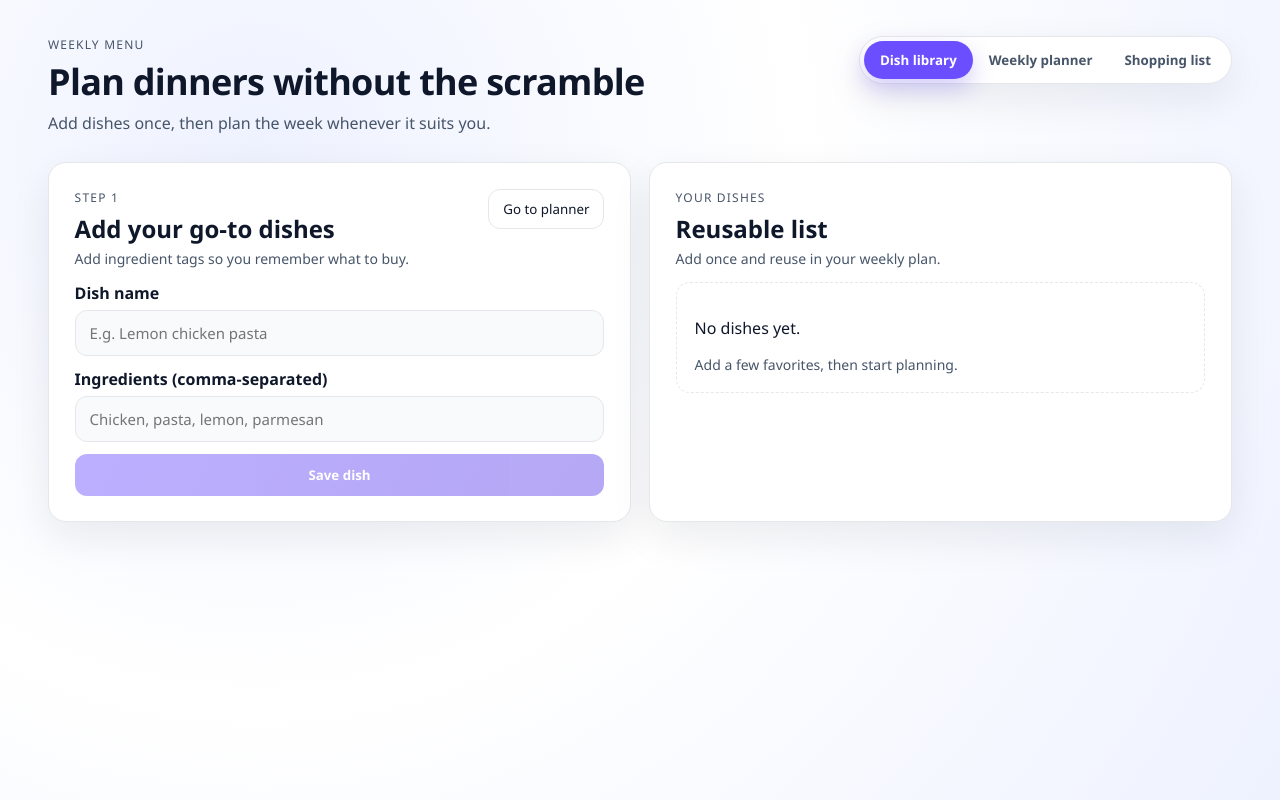
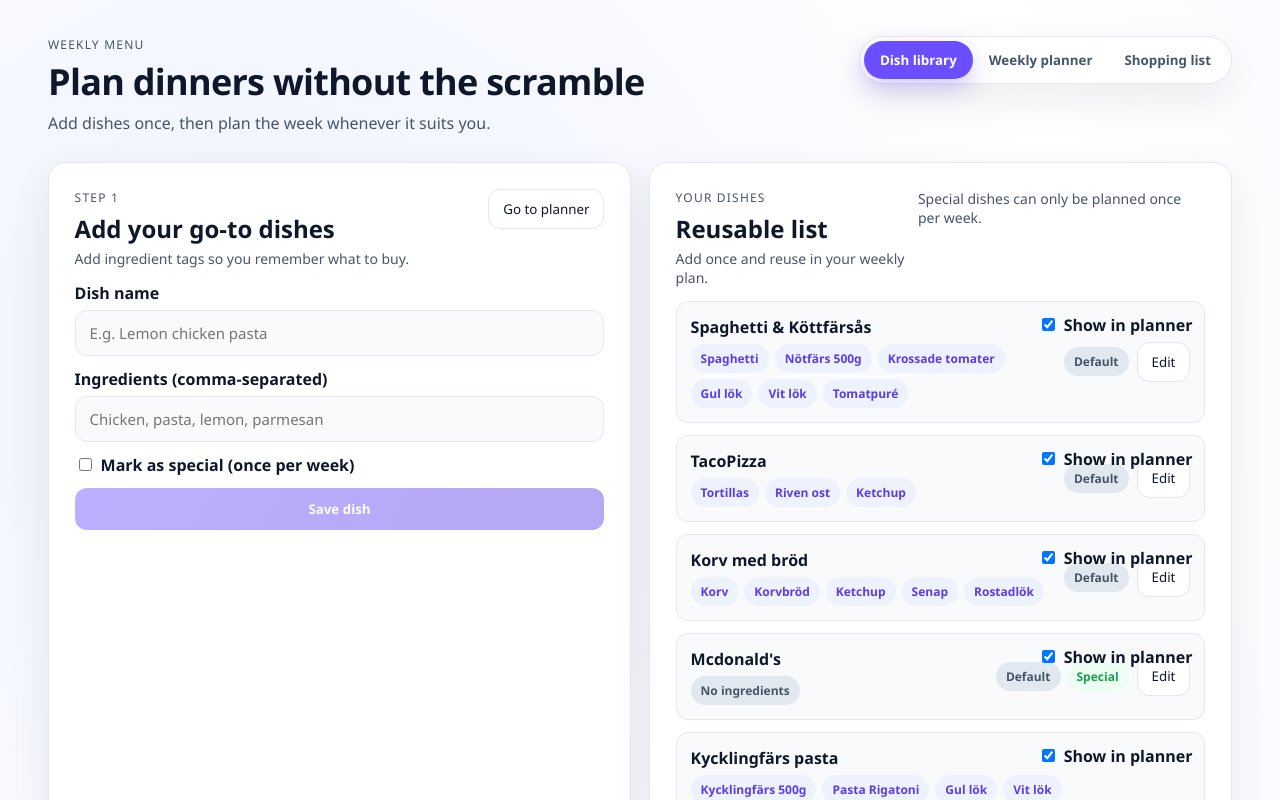
Before and after one commit to FeffCodeMaster/weekly-food-menu, a React (Create React App) app in the folder my-app/: page / in a window 1280 px wide. Shown: the top 800 px of the page. Built offline with nearby package versions, Linux system fonts and the light colour scheme.

Commit message:
Adding some new features to the app

```diff
--- a/my-app/src/App.css
+++ b/my-app/src/App.css
@@ -190,6 +190,7 @@ button {
   border: 1px solid var(--border);
   border-radius: 12px;
   background: #f9fafb;
+  position: relative;
 }
 
 .dish-card.editing {
@@ -202,6 +203,22 @@ button {
   display: flex;
   gap: 8px;
   align-items: center;
+}
+
+.inline-toggle {
+  display: inline-flex;
+  align-items: center;
+  gap: 6px;
+  font-weight: 600;
+}
+
+.planner-toggle {
+  position: absolute;
+  top: 12px;
+  right: 12px;
+  display: inline-flex;
+  align-items: center;
+  gap: 6px;
 }
 
 .dish-name {
@@ -220,9 +237,20 @@ button {
   font-size: 12px;
 }
 
+.pill.accent {
+  background: #ecfdf3;
+  color: #16a34a;
+}
+
 .pill.muted {
   background: #e2e8f0;
   color: var(--muted);
+}
+
+.pill-row {
+  display: flex;
+  gap: 6px;
+  align-items: center;
 }
 
 .ingredient-list {
--- a/my-app/src/App.tsx
+++ b/my-app/src/App.tsx
@@ -1,10 +1,14 @@
 import React, { FormEvent, useEffect, useMemo, useState } from 'react';
 import './App.css';
+import defaultDishes from './defaultDishes.json';
 
 type Dish = {
   id: string;
   name: string;
   ingredients: string[];
+  includeInPlanner?: boolean;
+  isDefault?: boolean;
+  special?: boolean;
 };
 
 const daysOfWeek = ['Monday', 'Tuesday', 'Wednesday', 'Thursday', 'Friday', 'Saturday', 'Sunday'];
@@ -19,6 +23,20 @@ const createEmptyPlan = () =>
     return acc;
   }, {} as Record<string, string | null>);
 
+const normalizeDish = (item: any): Dish | null => {
+  if (!item || typeof item !== 'object') return null;
+  const name = typeof item.name === 'string' ? item.name : '';
+  const ingredients = Array.isArray(item.ingredients)
+    ? item.ingredients.map((ing: any) => (typeof ing === 'string' ? ing : '')).filter(Boolean)
+    : [];
+  const id = typeof item.id === 'string' ? item.id : `${Date.now()}-${Math.random().toString(16).slice(2)}`;
+  const includeInPlanner = item.includeInPlanner !== false;
+  const isDefault = item.isDefault === true;
+  const special = item.special === true;
+  if (!name) return null;
+  return { id, name, ingredients, includeInPlanner, isDefault, special };
+};
+
 const loadDishesFromStorage = (): Dish[] => {
   if (!isBrowser) return [];
   try {
@@ -26,21 +44,27 @@ const loadDishesFromStorage = (): Dish[] => {
     if (!saved) return [];
     const parsed = JSON.parse(saved);
     if (!Array.isArray(parsed)) return [];
-    return parsed
-      .map((item) => {
-        if (!item || typeof item !== 'object') return null;
-        const name = typeof item.name === 'string' ? item.name : '';
-        const ingredients = Array.isArray(item.ingredients)
-          ? item.ingredients.map((ing: any) => (typeof ing === 'string' ? ing : '')).filter(Boolean)
-          : [];
-        const id = typeof item.id === 'string' ? item.id : `${Date.now()}-${Math.random().toString(16).slice(2)}`;
-        if (!name) return null;
-        return { id, name, ingredients };
-      })
-      .filter(Boolean) as Dish[];
+    return parsed.map((item) => normalizeDish(item)).filter(Boolean) as Dish[];
   } catch {
     return [];
   }
+};
+
+const mergeWithDefaults = (stored: Dish[]): Dish[] => {
+  const base = (defaultDishes as Dish[]).map((dish) => ({
+    ...dish,
+    includeInPlanner: dish.includeInPlanner !== false,
+    isDefault: true,
+  }));
+  const byId = new Map<string, Dish>();
+  base.forEach((dish) => byId.set(dish.id, dish));
+  stored.forEach((dish) => {
+    const normalized = normalizeDish(dish);
+    if (!normalized) return;
+    const existing = byId.get(normalized.id);
+    byId.set(normalized.id, existing ? { ...existing, ...normalized, isDefault: existing.isDefault || normalized.isDefault } : normalized);
+  });
+  return Array.from(byId.values());
 };
 
 const loadPlanFromStorage = (): Record<string, string | null> => {
@@ -66,15 +90,20 @@ const loadPlanFromStorage = (): Record<string, string | null> => {
 
 function App() {
   const [activeView, setActiveView] = useState<'dishes' | 'planner' | 'shopping'>('dishes');
-  const [dishes, setDishes] = useState<Dish[]>(loadDishesFromStorage);
+  const [dishes, setDishes] = useState<Dish[]>(() => mergeWithDefaults(loadDishesFromStorage()));
   const [dishName, setDishName] = useState('');
   const [dishIngredients, setDishIngredients] = useState('');
+  const [dishIsSpecial, setDishIsSpecial] = useState(false);
   const [editingDishId, setEditingDishId] = useState<string | null>(null);
   const [editingName, setEditingName] = useState('');
   const [editingIngredients, setEditingIngredients] = useState('');
+  const [editingSpecial, setEditingSpecial] = useState(false);
   const [weeklyPlan, setWeeklyPlan] = useState<Record<string, string | null>>(loadPlanFromStorage);
 
-  const dishOptions = useMemo(() => dishes.map((dish) => ({ value: dish.id, label: dish.name })), [dishes]);
+  const dishOptions = useMemo(
+    () => dishes.filter((dish) => dish.includeInPlanner !== false).map((dish) => ({ value: dish.id, label: dish.name })),
+    [dishes],
+  );
 
   const shoppingItems = useMemo(() => {
     const counts: Record<string, { name: string; count: number }> = {};
@@ -93,6 +122,16 @@ function App() {
     });
     return Object.values(counts).sort((a, b) => a.name.localeCompare(b.name));
   }, [dishes, weeklyPlan]);
+
+  const specialAssignments = useMemo(() => {
+    return Object.entries(weeklyPlan).reduce((acc, [day, dishId]) => {
+      const dish = dishes.find((item) => item.id === dishId);
+      if (dish?.special) {
+        acc.push(day);
+      }
+      return acc;
+    }, [] as string[]);
+  }, [weeklyPlan, dishes]);
 
   useEffect(() => {
     if (!isBrowser) return;
@@ -120,23 +159,28 @@ function App() {
       id: `${Date.now()}-${Math.random().toString(16).slice(2)}`,
       name: trimmedName,
       ingredients,
+      includeInPlanner: true,
+      special: dishIsSpecial,
     };
 
     setDishes((prev) => [...prev, newDish]);
     setDishName('');
     setDishIngredients('');
+    setDishIsSpecial(false);
   };
 
   const startEdit = (dish: Dish) => {
     setEditingDishId(dish.id);
     setEditingName(dish.name);
     setEditingIngredients(dish.ingredients.join(', '));
+    setEditingSpecial(Boolean(dish.special));
   };
 
   const cancelEdit = () => {
     setEditingDishId(null);
     setEditingName('');
     setEditingIngredients('');
+    setEditingSpecial(false);
   };
 
   const saveEdit = () => {
@@ -152,12 +196,18 @@ function App() {
       .map((item) => item.trim())
       .filter(Boolean);
     setDishes((prev) =>
-      prev.map((dish) => (dish.id === editingDishId ? { ...dish, name: trimmed, ingredients } : dish)),
+      prev.map((dish) =>
+        dish.id === editingDishId ? { ...dish, name: trimmed, ingredients, special: editingSpecial } : dish,
+      ),
     );
     cancelEdit();
   };
 
   const removeDish = (dishId: string) => {
+    const target = dishes.find((dish) => dish.id === dishId);
+    if (target?.isDefault) {
+      return;
+    }
     if (editingDishId === dishId) {
       cancelEdit();
     }
@@ -174,7 +224,39 @@ function App() {
   };
 
   const assignDishToDay = (day: string, dishId: string) => {
-    setWeeklyPlan((prev) => ({ ...prev, [day]: dishId || null }));
+    setWeeklyPlan((prev) => {
+      const dish = dishes.find((item) => item.id === dishId);
+      if (dish?.special) {
+        const otherSpecialPlanned = Object.entries(prev).some(([existingDay, plannedId]) => {
+          if (existingDay === day) {
+            return false;
+          }
+          const plannedDish = dishes.find((item) => item.id === plannedId);
+          return plannedDish?.special;
+        });
+        if (otherSpecialPlanned) {
+          return prev;
+        }
+      }
+      return { ...prev, [day]: dishId || null };
+    });
+  };
+
+  const toggleIncludeInPlanner = (dishId: string, include: boolean) => {
+    setDishes((prev) =>
+      prev.map((dish) => (dish.id === dishId ? { ...dish, includeInPlanner: include } : dish)),
+    );
+    if (!include) {
+      setWeeklyPlan((prev) => {
+        const updated = { ...prev };
+        Object.entries(prev).forEach(([day, plannedId]) => {
+          if (plannedId === dishId) {
+            updated[day] = null;
+          }
+        });
+        return updated;
+      });
+    }
   };
 
   const plannedDishName = (dishId: string | null) => dishes.find((dish) => dish.id === dishId)?.name || 'Pick a dish';
@@ -253,6 +335,14 @@ function App() {
                   placeholder="Chicken, pasta, lemon, parmesan"
                 />
               </label>
+              <label className="inline-toggle">
+                <input
+                  type="checkbox"
+                  checked={dishIsSpecial}
+                  onChange={(event) => setDishIsSpecial(event.target.checked)}
+                />
+                <span>Mark as special (once per week)</span>
+              </label>
               <button className="primary" type="submit" disabled={!dishName.trim()}>
                 Save dish
               </button>
@@ -266,6 +356,7 @@ function App() {
             <h2>Reusable list</h2>
             <p className="subtext">Add once and reuse in your weekly plan.</p>
           </div>
+          <p className="subtext">Special dishes can only be planned once per week.</p>
         </div>
             {dishes.length === 0 ? (
               <div className="empty">
@@ -297,6 +388,14 @@ function App() {
                             placeholder="Chicken, pasta, lemon, parmesan"
                           />
                         </label>
+                        <label className="inline-toggle">
+                          <input
+                            type="checkbox"
+                            checked={editingSpecial}
+                            onChange={(event) => setEditingSpecial(event.target.checked)}
+                          />
+                          <span>Mark as special (once per week)</span>
+                        </label>
                         <div className="dish-actions">
                           <button className="primary" type="button" onClick={saveEdit} disabled={!editingName.trim()}>
                             Save
@@ -308,6 +407,16 @@ function App() {
                       </div>
                     ) : (
                       <>
+                        <div className="planner-toggle">
+                          <label className="inline-toggle">
+                            <input
+                              type="checkbox"
+                              checked={dish.includeInPlanner !== false}
+                              onChange={(event) => toggleIncludeInPlanner(dish.id, event.target.checked)}
+                            />
+                            <span>Show in planner</span>
+                          </label>
+                        </div>
                         <div>
                           <p className="dish-name">{dish.name}</p>
                           <div className="ingredient-list" aria-label="Ingredients">
@@ -323,7 +432,10 @@ function App() {
                           </div>
                         </div>
                         <div className="dish-actions">
-                          <span className="pill">Ready for planner</span>
+                          <div className="pill-row">
+                            {dish.isDefault ? <span className="pill muted">Default</span> : <span className="pill">Ready for planner</span>}
+                            {dish.special && <span className="pill accent">Special</span>}
+                          </div>
                           <button
                             className="ghost"
                             type="button"
@@ -332,6 +444,7 @@ function App() {
                           >
                             Edit
                           </button>
+                          {!dish.isDefault && (
                             <button
                               className="ghost danger"
                               type="button"
@@ -340,6 +453,7 @@ function App() {
                             >
                               Remove
                             </button>
+                          )}
                         </div>
                       </>
                     )}
@@ -384,11 +498,18 @@ function App() {
                         onChange={(event) => assignDishToDay(day, event.target.value)}
                       >
                         <option value="">Pick a dish</option>
-                        {dishOptions.map((dish) => (
-                          <option key={dish.value} value={dish.value}>
+                        {dishOptions.map((dish) => {
+                          const specialDish = dishes.find((item) => item.id === dish.value);
+                          const otherSpecialPlanned = specialAssignments.some((assignedDay) => assignedDay !== day);
+                          const isDisabled =
+                            specialDish?.special && otherSpecialPlanned && weeklyPlan[day] !== dish.value;
+                          return (
+                            <option key={dish.value} value={dish.value} disabled={isDisabled}>
                               {dish.label}
+                              {specialDish?.special ? ' (special)' : ''}
                             </option>
-                        ))}
+                          );
+                        })}
                       </select>
                       <button className="ghost" type="button" onClick={() => clearPlan(day)}>
                         Clear
--- /dev/null
+++ b/my-app/src/defaultDishes.json
@@ -0,0 +1,178 @@
+[
+  {
+    "id": "spaghetti-bolognese",
+    "name": "Spaghetti & Köttfärsås",
+    "ingredients": [
+      "Spaghetti",
+      "Nötfärs 500g",
+      "Krossade tomater",
+      "Gul lök",
+      "Vit lök",
+      "Tomatpuré"
+    ],
+    "includeInPlanner": true,
+    "isDefault": true
+  },
+  {
+    "id": "taco-pizza",
+    "name": "TacoPizza",
+    "ingredients": [
+      "Tortillas",
+      "Riven ost",
+      "Ketchup"
+    ],
+    "includeInPlanner": true,
+    "isDefault": true
+  },
+  {
+    "id": "korv-med-bröd",
+    "name": "Korv med bröd",
+    "ingredients": [
+      "Korv",
+      "Korvbröd",
+      "Ketchup",
+      "Senap",
+      "Rostadlök"
+    ],
+    "includeInPlanner": true,
+    "isDefault": true
+  },
+  {
+    "id": "korv-med-bröd",
+    "name": "Korv med bröd",
+    "ingredients": [
+      "Korv",
+      "Korvbröd",
+      "Ketchup",
+      "Senap",
+      "Rostadlök"
+    ],
+    "includeInPlanner": true,
+    "isDefault": true
+  },
+  {
+    "id": "mc-dondalds",
+    "name": "Mcdonald's",
+    "ingredients": [],
+    "includeInPlanner": true,
+    "isDefault": true,
+    "special": true
+  },
+  {
+    "id": "kycklingfärs-pasta",
+    "name": "Kycklingfärs pasta",
+    "ingredients": [
+      "Kycklingfärs 500g",
+      "Pasta Rigatoni",
+      "Gul lök",
+      "Vit lök",
+      "Tomatpuré",
+      "Lökpulver",
+      "Paprika pulver",
+      "Oregano",
+      "Cayennepeppar",
+      "Buljongtärning Höns",
+      "Vispgrädde 40%",
+      "Soltrokade tomater",
+      "Spenat"
+    ],
+    "includeInPlanner": true,
+    "isDefault": true
+  },
+  {
+    "id": "köttbullar-och-makaroner",
+    "name": "Köttbullar och makaroner",
+    "ingredients": [
+      "Köttbullar",
+      "Makaroner",
+      "Ketchup"
+    ],
+    "includeInPlanner": true,
+    "isDefault": true
+  },
+  {
+    "id": "tomat-soppa",
+    "name": "Tomatsoppa",
+    "ingredients": [
+      "Kelda tomatsoppa",
+      "Bröd",
+      "Creme fraiche"
+    ],
+    "includeInPlanner": true,
+    "isDefault": true
+  },
+  {
+    "id": "pytt-i-panna",
+    "name": "Pytt i panna",
+    "ingredients": [
+      "Pytt i panna",
+      "Ketchup",
+      "Ägg",
+      "Inlagda Rödbetor"
+    ],
+    "includeInPlanner": true,
+    "isDefault": true
+  },
+  {
+    "id": "Hemmagjorda-hamburgare",
+    "name": "Hemmagjoda hamburgare",
+    "ingredients": [
+      "Burgare",
+      "Hamburgarbröd",
+      "Salad",
+      "Gul lök",
+      "Tomat",
+      "Gurka",
+      "Hamburgardressing"
+    ],
+    "includeInPlanner": true,
+    "isDefault": true
+  },
+  {
+    "id": "tacos",
+    "name": "Tacos",
+    "ingredients": [
+      "Nötfärs 500g",
+      "Tortillas",
+      "Salad",
+      "Majs",
+      "Tomat",
+      "Gurka",
+      "Grädfil",
+      "Riven ost",
+      "Tacosås"
+    ],
+    "includeInPlanner": true,
+    "isDefault": true
+  },
+  {
+    "id": "pannkakor",
+    "name": "Pannkakor",
+    "ingredients": [
+      "Mjölk 1L",
+      "Mjöl",
+      "Ägg",
+      "Röda linser",
+      "Jordgubbssylt",
+      "Grädde"
+    ],
+    "includeInPlanner": true,
+    "isDefault": true
+  },
+  {
+    "id": "pizza",
+    "name": "Pizza",
+    "ingredients": [],
+    "includeInPlanner": true,
+    "isDefault": true,
+    "special": true
+  },
+  {
+    "id": "sushi",
+    "name": "Sushi",
+    "ingredients": [],
+    "includeInPlanner": true,
+    "isDefault": true,
+    "special": true
+  }
+]
```
Also changed, not shown: 1 other file (tests, documents, lock files or other folders). Lines whose indentation alone changed are shown as unchanged.
